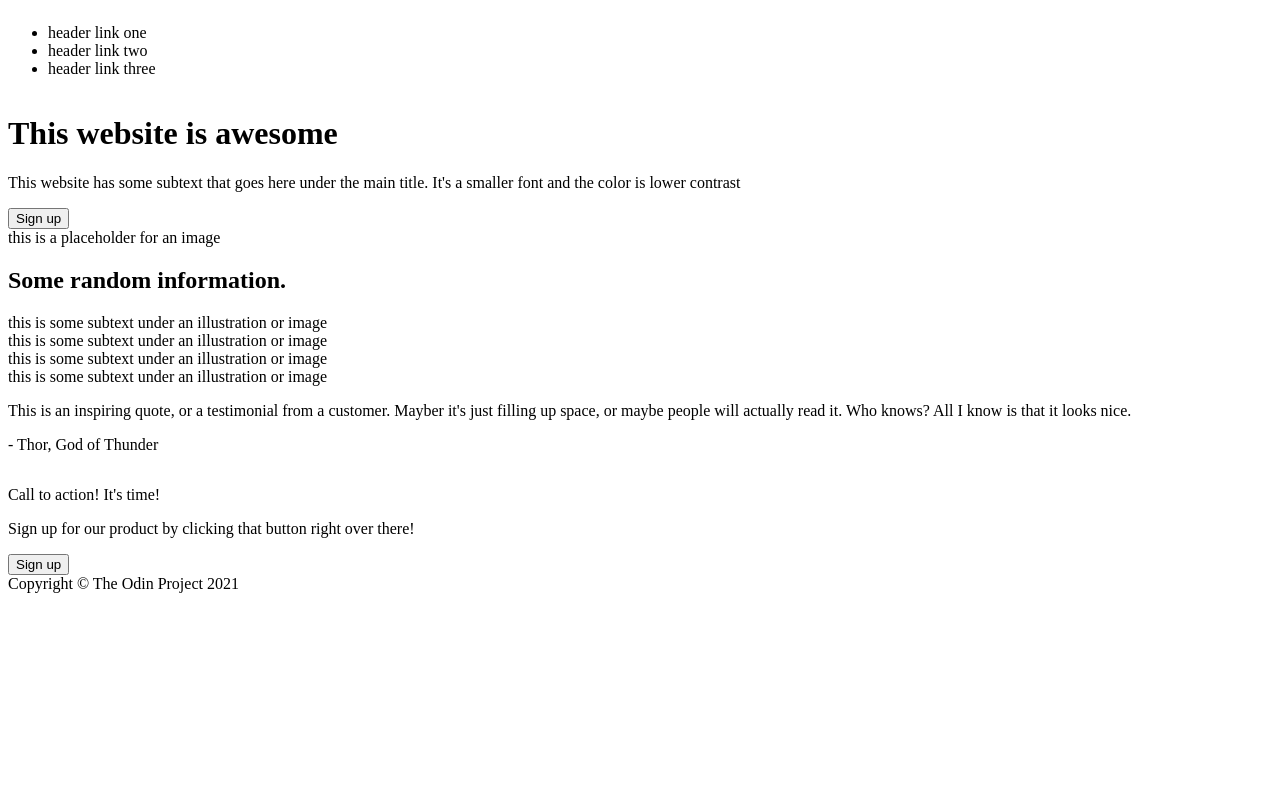
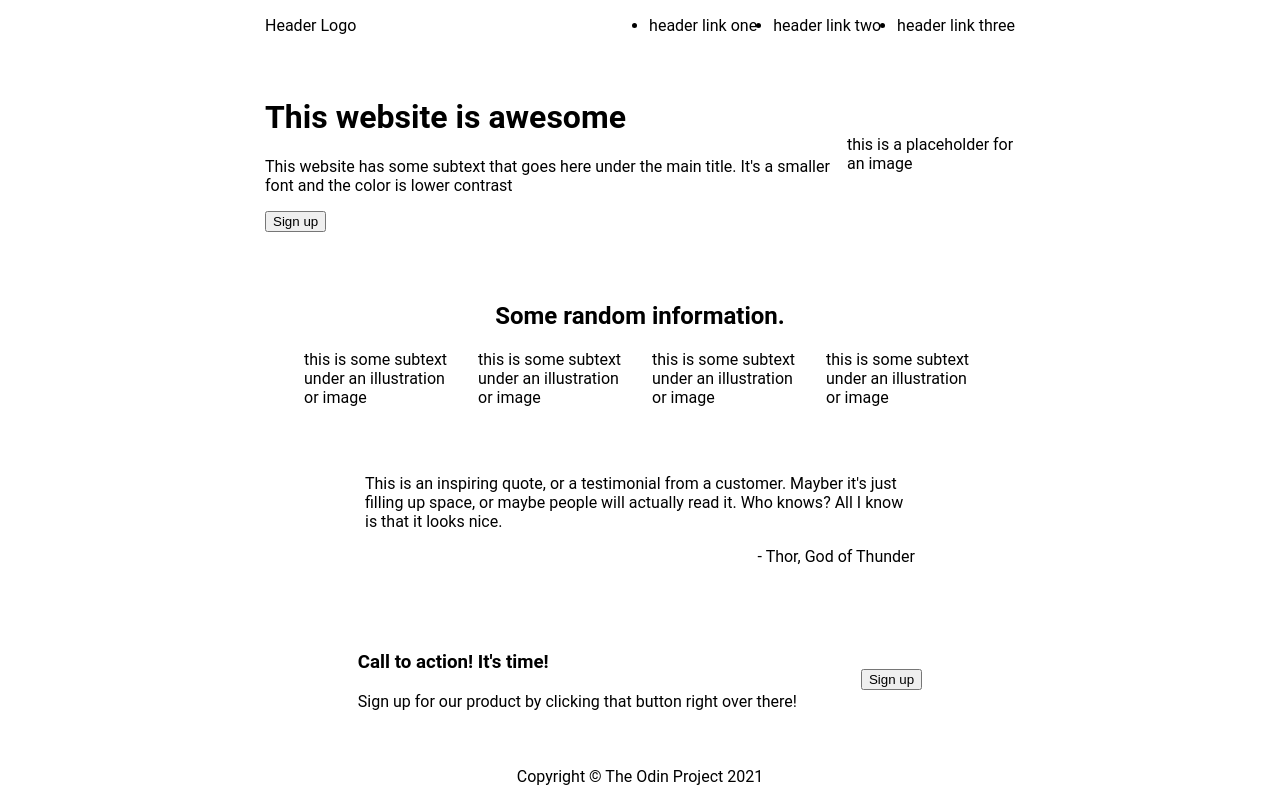
Before and after one commit to nima248/odin-landing-page, a plain HTML site: page index.html in a window 1280 px wide. Drawn offline with Linux system fonts and the light colour scheme.

Commit message:
Add layout using flexbox

```diff
--- a/index.html
+++ b/index.html
@@ -8,9 +8,10 @@
 </head>
 
 <body>
-    <div id="header">
-        <div id="header-logo">
-        </div>
+    <div id="s-header" class="main-section">
+        <div class="margin"></div>
+        <div class="section-center">
+            <div id="header-logo">Header Logo</div>
             <div id="header-links">
                 <ul>
                     <li><a>header link one</a></li>
@@ -19,7 +20,12 @@
                 </ul>
             </div>
         </div>
-    <div id="s-hero">
+        <div class="margin"></div>
+    </div>
+
+    <div id="s-hero" class="main-section">
+        <div class="margin"></div>
+        <div class="section-center">
             <div>
                 <h1>This website is awesome</h1>
                 <p>
@@ -32,10 +38,15 @@
                 this is a placeholder for an image
             </div>
         </div>
+        <div class="margin"></div>
+    </div>
 
-    <div id="s-info">
-        <h2>Some random information.</h2>
-        <div id="info-container">
+    <div id="s-info" class="main-section">
+        <div class="margin"></div>
+        <div class="section-center">
+            <div id="info-content">
+                <h2 id="info-header">Some random information.</h2>
+                <div id="info-cards-container">
                     <div class="card">
                         <div class="card-image"></div>
                         <div class="card-text">
@@ -62,22 +73,36 @@
                     </div>
                 </div>
             </div>
+        </div>
+        <div class="margin"></div>
+    </div>
 
-    <div id="s-quote">
+    <div id="s-quote" class="main-section">
+        <div class="margin"></div>
+        <div class="section-center">
+            <div>
                 <p class="quote-text">
-            This is an inspiring quote, or a testimonial from a customer.
-            Mayber it's just filling up space, or maybe people will actually
-            read it. Who knows? All I know is that it looks nice.
+                    This is an inspiring quote, or a testimonial from a
+                    customer.
+                    Mayber it's just filling up space, or maybe people will
+                    actually read it.
+                    Who knows?
+                    All I know is that it looks nice.
                 </p>
                 <p class="quote-attribution">- Thor, God of Thunder</p>
             </div>
+        </div>
+        <div class="margin"></div>
+    </div>
 
-    <div id="s-action">
+    <div id="s-action" class="main-section">
+        <div class="margin"></div>
+        <div class="section-center">
             <div id="action-banner-container">
                 <div>
-                <p id="action-heading">
+                    <h3 id="action-heading">
                         Call to action! It's time!
-                </p>
+                    </h3>
                     <p id="action-text">
                         Sign up for our product by clicking that button
                         right over there!
@@ -85,9 +110,16 @@
                 </div>
                 <button id="action-sign-up" class="sign-up">Sign up</button>
             </div>
+        </div>
+        <div class="margin"></div>
+    </div>
 
-    <div id="footer">
+    <div id="s-footer" class="main-section">
+        <div class="margin"></div>
+        <div class="section-center">
             Copyright © The Odin Project 2021
+        </div>
+        <div class="margin"></div>
     </div>
 
 </body>
--- a/styles.css
+++ b/styles.css
@@ -1,4 +1,96 @@
+/*** Flex layout ***/
+
+/* Main sections layout */
+
 body {
     display: flex;
     flex-direction: column;
+    justify-content: space-between;
+    margin: 0px;
+    height: 100vh;
 }
+
+.main-section,
+.section-center {
+    display: flex;
+    align-items: center;
+}
+
+.main-section {
+    flex-grow: 1
+}
+
+.margin {
+    flex-grow: 1;
+    min-width: 50px;
+}
+
+.section-center {
+    max-width: 750px;
+    flex: 1 1 750px;
+}
+
+#s-header,
+#s-footer {
+    flex: 0 0 48px;
+}
+
+#s-header .section-center,
+#s-hero .section-center {
+    justify-content: space-between;
+}
+
+#s-info .section-center,
+#s-quote .section-center,
+#s-action .section-center,
+#s-footer  .section-center {
+    justify-content: center;
+}
+
+#s-quote .section-center {
+    max-width: 550px;
+}
+
+
+/* Sub-elements layout */
+
+#header-links ul,
+#info-cards-container,
+#action-banner-container {
+    display: flex;
+    align-items: center;
+}
+
+#header-links ul {
+    gap: 16px;
+}
+
+#info-header {
+    text-align: center;
+}
+
+#info-cards-container {
+    justify-content: center;
+    gap: 24px;
+}
+
+.quote-attribution {
+    text-align: right;
+}
+
+#action-banner-container {
+    justify-content: center;
+    width: 100%;
+    gap: 64px;
+}
+
+.card {
+    flex: 0 1 150px;
+}
+
+
+/*** Styling ***/
+
+body {
+    font-family: "Roboto", sans-serif;
+}
```
Lines whose indentation alone changed are shown as unchanged.
